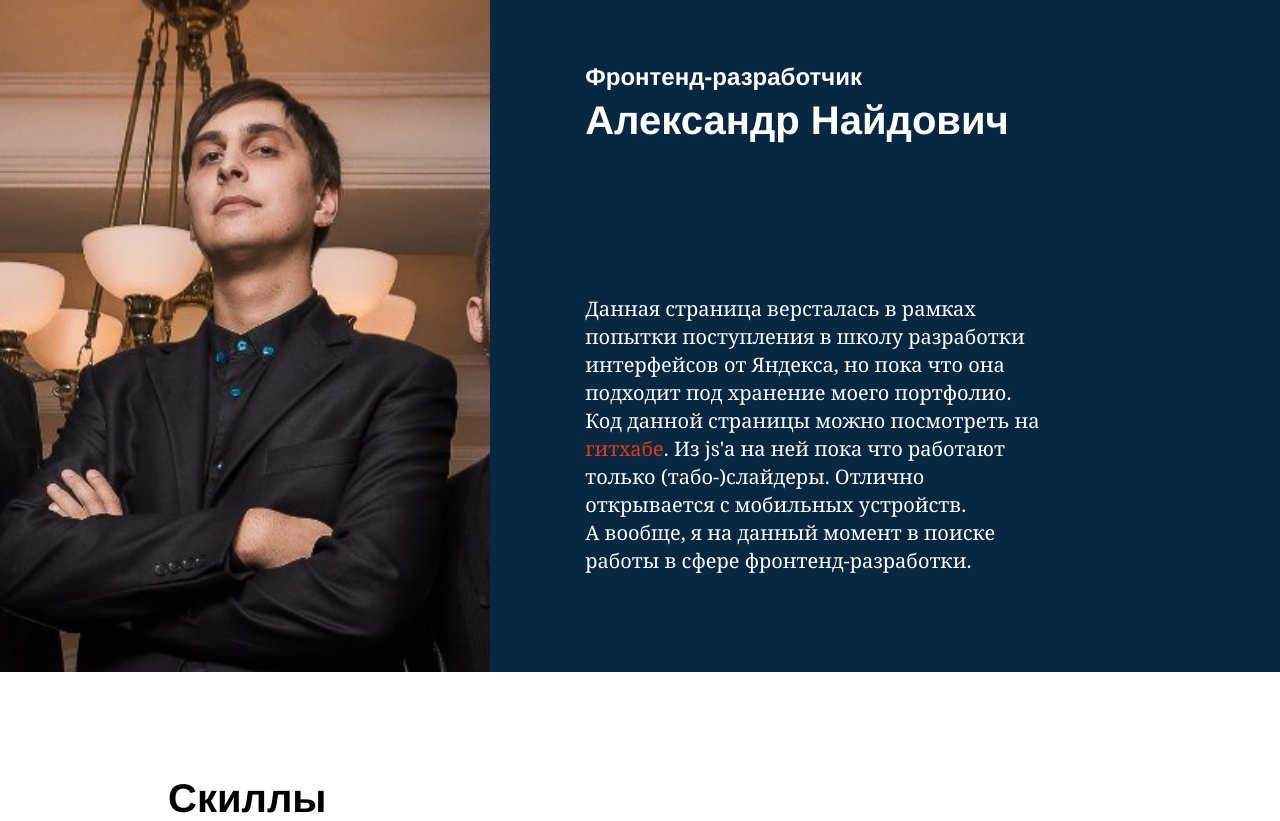
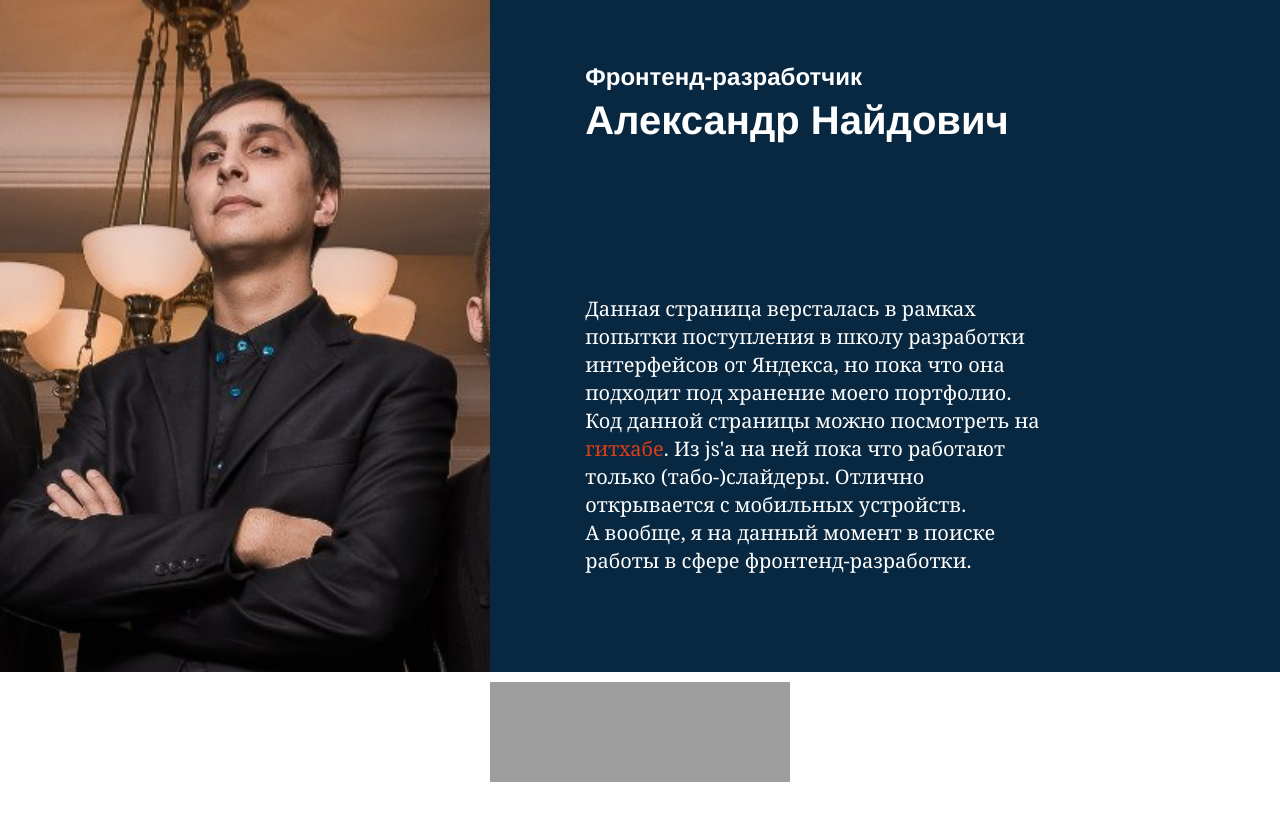
Before and after one commit to alexnaidovich/pf, a plain HTML site: page index.html in a window 1280 px wide. Shown: the top 821 px of the page. Drawn offline with Linux system fonts and the light colour scheme; grey boxes are pictures that could not be loaded.

Commit message:
Update index.html

```diff
--- a/index.html
+++ b/index.html
@@ -38,6 +38,27 @@
 
     	<!-- begin main -->
     	<main>
+
+		<div class="frame-zone">
+
+			<style>
+				.frame-zone {
+					width: 100%;
+					height: 120px;
+					display: flex;
+					justify-content: center;
+					align-items: center;
+				}
+				.frame-zone iframe {
+					width: 300px;
+					height: 100px;
+					margin: 0 20px;
+				}
+			</style>
+
+			<iframe src="https://alexnaidovich.github.io/data-test" frameborder="0"></iframe>
+
+		</div><!-- end frame zone -->
 
     		<!-- begin expectations -->
     		<div class="expectations">
```
